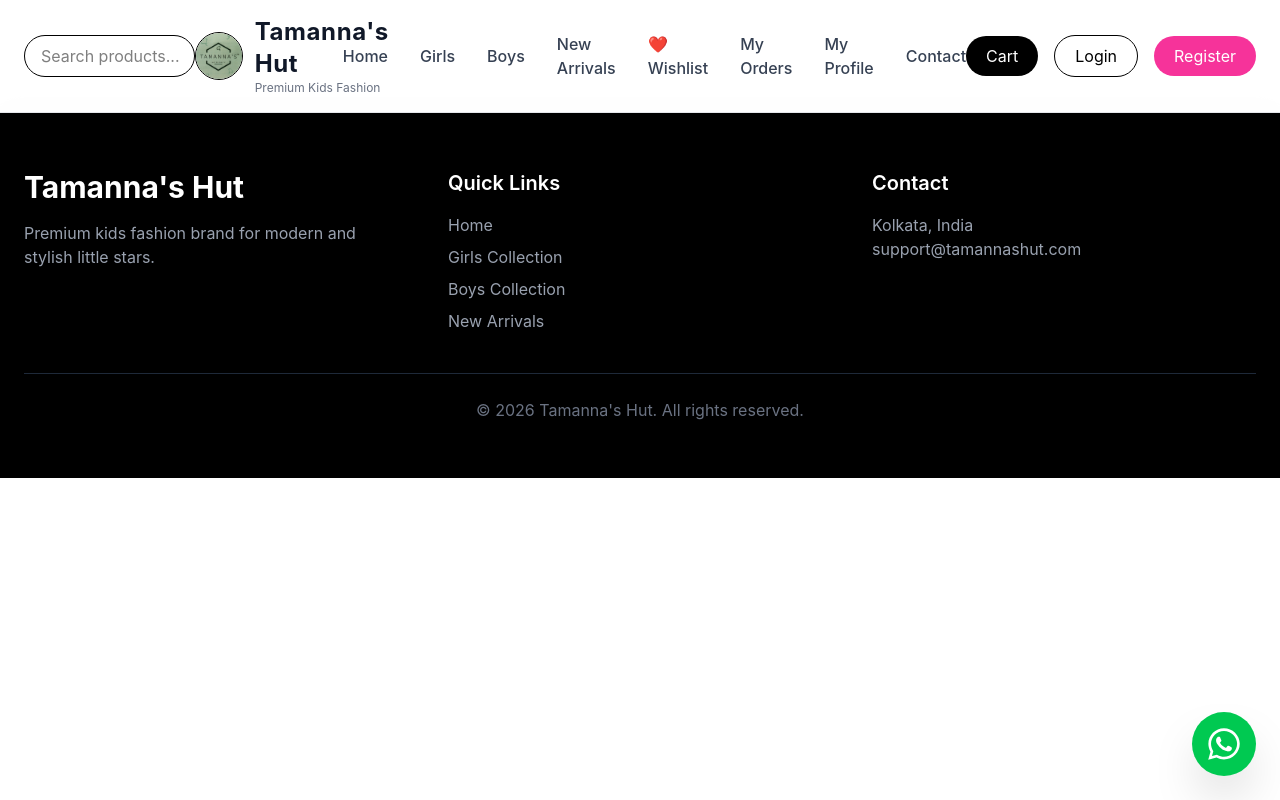
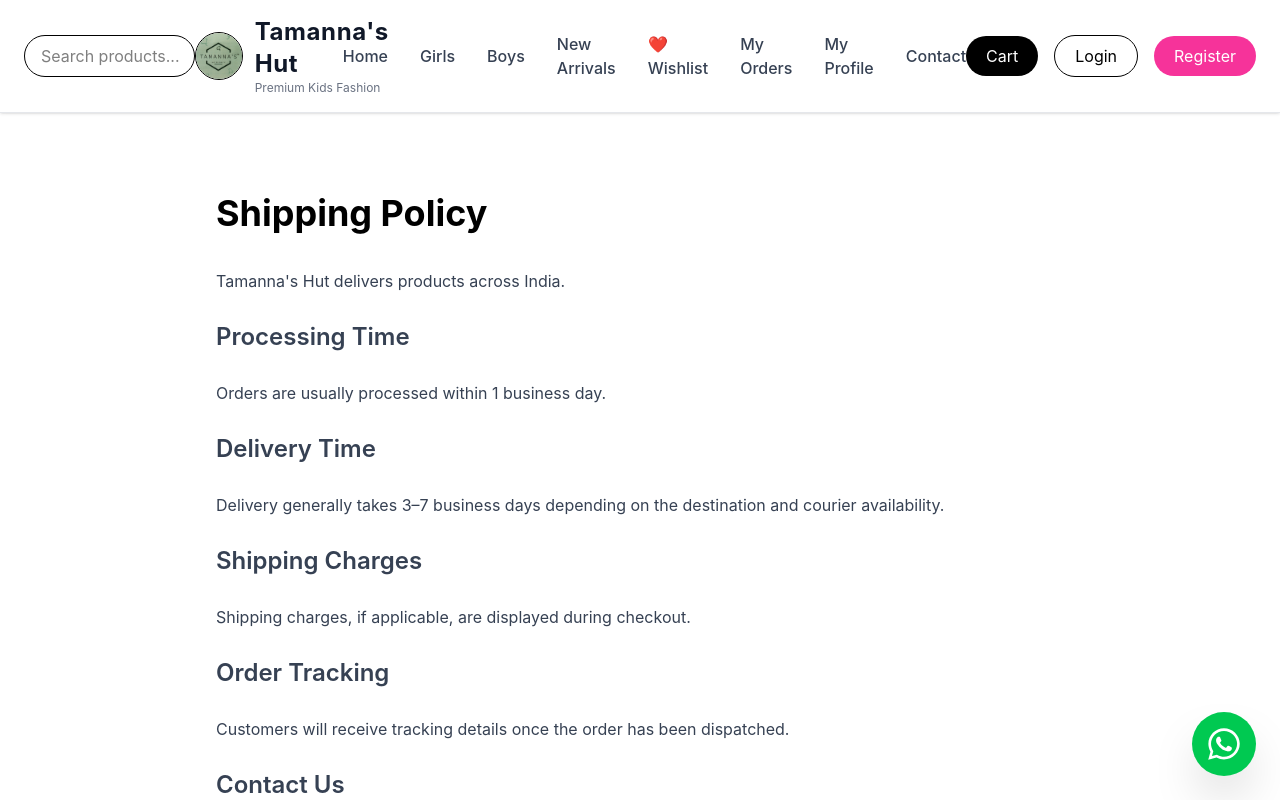
Before and after one commit to tamannashut-store/tamannashut-store, a React (Vite) app in the folder client/: page /shipping-policy in a window 1280 px wide. Shown: the top 800 px of the page. Built offline with nearby package versions, Linux system fonts and the light colour scheme; no server answers.

Commit message:
Added return policy and shipping policy pages

```diff
--- a/client/src/App.jsx
+++ b/client/src/App.jsx
@@ -25,6 +25,7 @@ import Profile from "./pages/Profile";
 import ChangePassword from "./pages/ChangePassword";
 import AdminCoupons from "./pages/AdminCoupons";
 import ReturnPolicy from "./pages/ReturnPolicy";
+import ShippingPolicy from "./pages/ShippingPolicy";
 
 function App() {
   return (
@@ -52,6 +53,7 @@ function App() {
         <Route path="/change-password" element={<ChangePassword />} />
         <Route path="/admin-coupons" element={<AdminCoupons />} />
         <Route path="/return-policy" element={<ReturnPolicy />}/>
+        <Route path="/shipping-policy" element={<ShippingPolicy />}/>
       </Routes>
       <WhatsAppButton />
       <Footer />
--- /dev/null
+++ b/client/src/pages/ShippingPolicy.jsx
@@ -0,0 +1,77 @@
+import { Helmet } from "react-helmet-async";
+
+function ShippingPolicy() {
+  return (
+    <>
+      <Helmet>
+        <title>Shipping Policy | Tamanna's Hut</title>
+
+        <meta
+          name="description"
+          content="Shipping Policy for Tamanna's Hut."
+        />
+
+        <link
+          rel="canonical"
+          href="https://tamannashut.com/shipping-policy"
+        />
+      </Helmet>
+
+      <div className="max-w-4xl mx-auto px-6 py-20">
+        <h1 className="text-4xl font-bold mb-8">
+          Shipping Policy
+        </h1>
+
+        <div className="space-y-6 text-gray-700 leading-8">
+          <p>
+            Tamanna's Hut delivers products across India.
+          </p>
+
+          <h2 className="text-2xl font-semibold">
+            Processing Time
+          </h2>
+
+          <p>
+            Orders are usually processed within 1 business day.
+          </p>
+
+          <h2 className="text-2xl font-semibold">
+            Delivery Time
+          </h2>
+
+          <p>
+            Delivery generally takes 3–7 business days depending
+            on the destination and courier availability.
+          </p>
+
+          <h2 className="text-2xl font-semibold">
+            Shipping Charges
+          </h2>
+
+          <p>
+            Shipping charges, if applicable, are displayed during checkout.
+          </p>
+
+          <h2 className="text-2xl font-semibold">
+            Order Tracking
+          </h2>
+
+          <p>
+            Customers will receive tracking details once the order
+            has been dispatched.
+          </p>
+
+          <h2 className="text-2xl font-semibold">
+            Contact Us
+          </h2>
+
+          <p>
+            Email: support@tamannashut.com
+          </p>
+        </div>
+      </div>
+    </>
+  );
+}
+
+export default ShippingPolicy;
```
